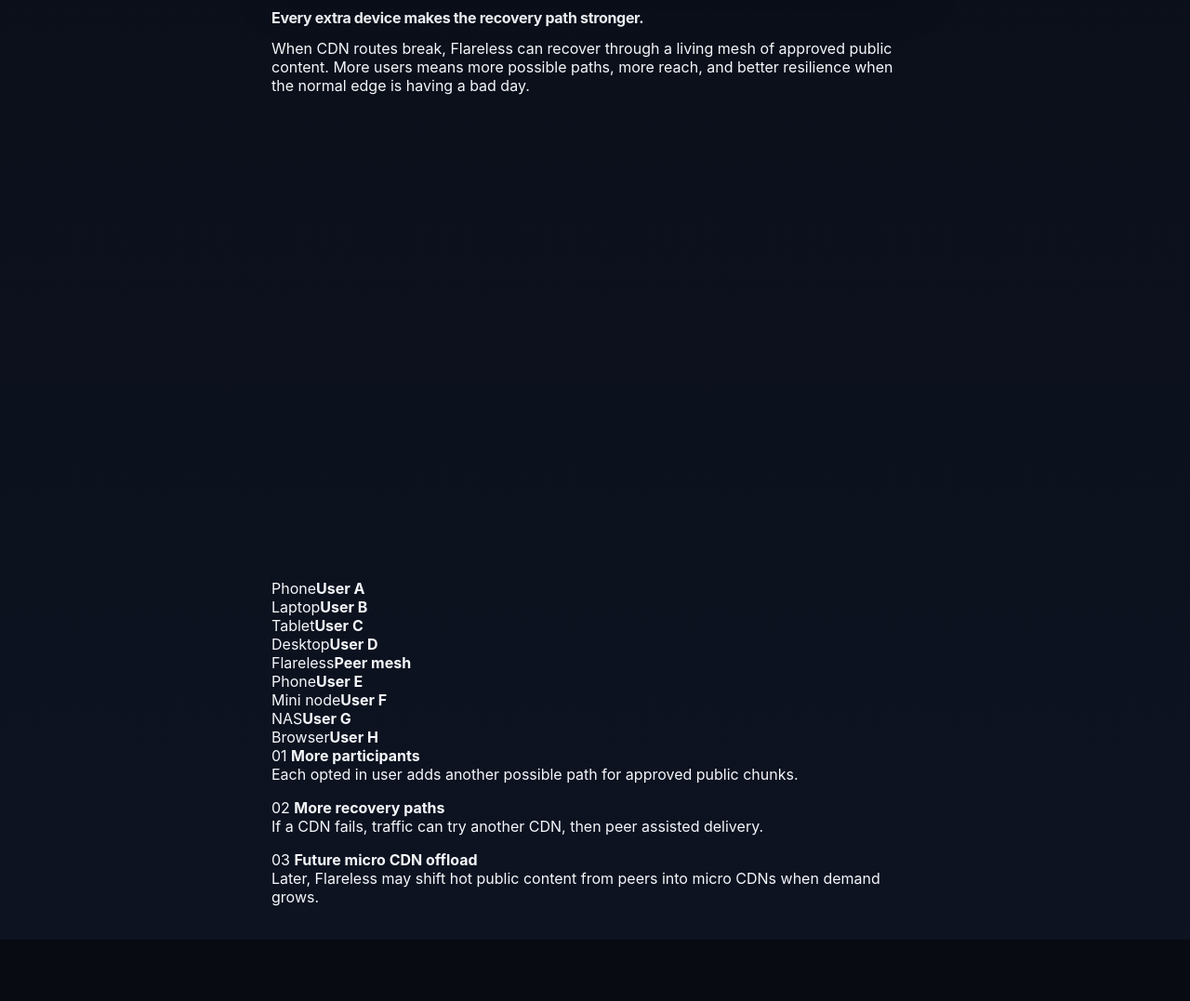
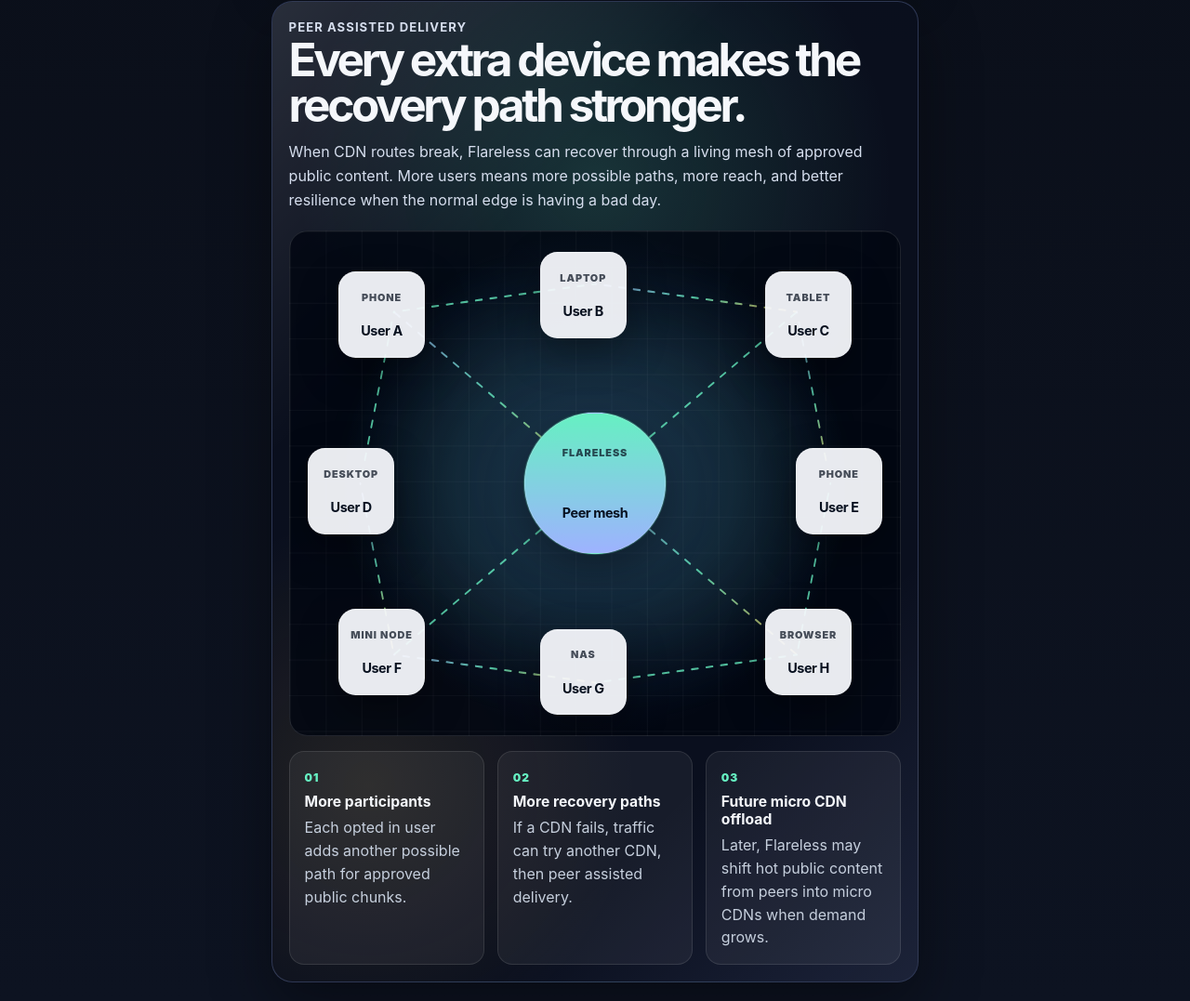
Before and after one commit to DeerSpotter/after-cloudflare, a website: page demo/index.html in a window 1280 px wide. Shown: the part 1327-2404 px from the top of the page at 93% size. Before the commit the page ends 2338 px from the top, so only its background shows below. Drawn offline with Linux system fonts and the light colour scheme.

Commit message:
Style premium peer assisted mesh section

```diff
--- a/demo/style.css
+++ b/demo/style.css
@@ -202,8 +202,245 @@
   line-height: 1.55;
 }
 
+.peer-premium {
+  position: relative;
+  margin-top: 1.25rem;
+  padding: 1.1rem;
+  border: 1px solid rgba(158, 178, 255, 0.24);
+  border-radius: 1.4rem;
+  overflow: hidden;
+  background:
+    radial-gradient(circle at 50% 18%, rgba(102, 240, 194, 0.16), transparent 20rem),
+    radial-gradient(circle at 15% 80%, rgba(255, 200, 87, 0.1), transparent 18rem),
+    rgba(10, 16, 31, 0.9);
+  box-shadow: 0 1.5rem 4rem rgba(0, 0, 0, 0.38);
+}
+
+.peer-premium::before {
+  content: "";
+  position: absolute;
+  inset: 0;
+  pointer-events: none;
+  background: linear-gradient(135deg, rgba(255, 255, 255, 0.13), transparent 28%, transparent 74%, rgba(158, 178, 255, 0.12));
+}
+
+.peer-premium-copy {
+  position: relative;
+  z-index: 2;
+}
+
+.peer-premium-copy h2 {
+  margin-bottom: 0.85rem;
+  font-size: clamp(1.75rem, 8vw, 3.1rem);
+  line-height: 0.98;
+  letter-spacing: -0.07em;
+}
+
+.peer-premium-copy p {
+  margin-bottom: 0;
+  color: #d6deee;
+  line-height: 1.62;
+}
+
+.mesh-card {
+  position: relative;
+  min-height: 34rem;
+  margin-top: 1.2rem;
+  border: 1px solid rgba(255, 255, 255, 0.11);
+  border-radius: 1.25rem;
+  overflow: hidden;
+  background:
+    linear-gradient(rgba(255, 255, 255, 0.035) 1px, transparent 1px),
+    linear-gradient(90deg, rgba(255, 255, 255, 0.035) 1px, transparent 1px),
+    radial-gradient(circle at center, rgba(83, 122, 255, 0.2), transparent 17rem),
+    rgba(2, 7, 18, 0.82);
+  background-size: 2.4rem 2.4rem, 2.4rem 2.4rem, auto, auto;
+}
+
+.mesh-glow {
+  position: absolute;
+  inset: 18%;
+  border-radius: 999px;
+  background: rgba(102, 240, 194, 0.14);
+  filter: blur(3rem);
+  animation: breatheGlow 4s ease-in-out infinite;
+}
+
+.mesh-lines {
+  position: absolute;
+  inset: 0;
+  width: 100%;
+  height: 100%;
+}
+
+.mesh-lines line {
+  stroke: url(#lineGlow);
+  stroke-width: 2.8;
+  stroke-linecap: round;
+  stroke-dasharray: 10 14;
+  opacity: 0.78;
+  animation: dashFlow 3.8s linear infinite;
+}
+
+.mesh-node,
+.mesh-core {
+  position: absolute;
+  z-index: 2;
+  display: grid;
+  place-items: center;
+  text-align: center;
+  padding: 0.7rem;
+  border: 1px solid rgba(255, 255, 255, 0.18);
+  box-shadow: 0 1rem 2.6rem rgba(0, 0, 0, 0.35), inset 0 1px 0 rgba(255, 255, 255, 0.18);
+}
+
+.mesh-node {
+  width: 5.8rem;
+  height: 5.8rem;
+  border-radius: 1.15rem;
+  background: rgba(245, 247, 251, 0.95);
+  color: #07101f;
+}
+
+.mesh-node span,
+.mesh-core span {
+  display: block;
+  font-size: 0.68rem;
+  font-weight: 900;
+  letter-spacing: 0.08em;
+  text-transform: uppercase;
+  opacity: 0.72;
+}
+
+.mesh-node strong,
+.mesh-core strong {
+  display: block;
+  margin-top: 0.18rem;
+  font-size: 0.9rem;
+  letter-spacing: -0.03em;
+}
+
+.mesh-core {
+  left: 50%;
+  top: 50%;
+  width: 9.5rem;
+  height: 9.5rem;
+  transform: translate(-50%, -50%);
+  border-radius: 50%;
+  background: linear-gradient(180deg, #66f0c2 0%, #9eb2ff 100%);
+  color: #07101f;
+  animation: corePulse 2.6s ease-in-out infinite;
+}
+
+.node-a { left: 8%; top: 8%; }
+.node-b { left: 41%; top: 4%; }
+.node-c { right: 8%; top: 8%; }
+.node-d { left: 3%; top: 43%; }
+.node-e { right: 3%; top: 43%; }
+.node-f { left: 8%; bottom: 8%; }
+.node-g { left: 41%; bottom: 4%; }
+.node-h { right: 8%; bottom: 8%; }
+
+.peer-metrics {
+  position: relative;
+  z-index: 2;
+  display: grid;
+  gap: 0.85rem;
+  margin-top: 1rem;
+}
+
+.peer-metrics article {
+  padding: 1rem;
+  border: 1px solid rgba(255, 255, 255, 0.1);
+  border-radius: 1rem;
+  background: rgba(255, 255, 255, 0.055);
+}
+
+.peer-metrics span {
+  display: inline-flex;
+  margin-bottom: 0.55rem;
+  color: #66f0c2;
+  font-size: 0.75rem;
+  font-weight: 900;
+  letter-spacing: 0.08em;
+}
+
+.peer-metrics strong {
+  display: block;
+  margin-bottom: 0.4rem;
+  color: #f5f7fb;
+  font-size: 0.98rem;
+}
+
+.peer-metrics p {
+  margin: 0;
+  color: #c6cfdd;
+  line-height: 1.55;
+}
+
+@keyframes dashFlow {
+  to {
+    stroke-dashoffset: -48;
+  }
+}
+
+@keyframes breatheGlow {
+  0%, 100% {
+    opacity: 0.6;
+    transform: scale(0.96);
+  }
+
+  50% {
+    opacity: 1;
+    transform: scale(1.08);
+  }
+}
+
+@keyframes corePulse {
+  0%, 100% {
+    box-shadow: 0 0 0 0 rgba(102, 240, 194, 0.28), 0 1rem 2.6rem rgba(0, 0, 0, 0.35);
+    transform: translate(-50%, -50%) scale(1);
+  }
+
+  50% {
+    box-shadow: 0 0 0 1.25rem rgba(102, 240, 194, 0), 0 1.4rem 3rem rgba(0, 0, 0, 0.38);
+    transform: translate(-50%, -50%) scale(1.04);
+  }
+}
+
 @media (min-width: 42rem) {
   .button-grid {
     grid-template-columns: repeat(2, minmax(0, 1fr));
   }
+
+  .peer-metrics {
+    grid-template-columns: repeat(3, minmax(0, 1fr));
+  }
 }
+
+@media (max-width: 41.99rem) {
+  .mesh-card {
+    min-height: 36rem;
+  }
+
+  .mesh-node {
+    width: 4.85rem;
+    height: 4.85rem;
+    border-radius: 1rem;
+  }
+
+  .mesh-node span,
+  .mesh-core span {
+    font-size: 0.58rem;
+  }
+
+  .mesh-node strong,
+  .mesh-core strong {
+    font-size: 0.76rem;
+  }
+
+  .mesh-core {
+    width: 7.75rem;
+    height: 7.75rem;
+  }
+}
```
